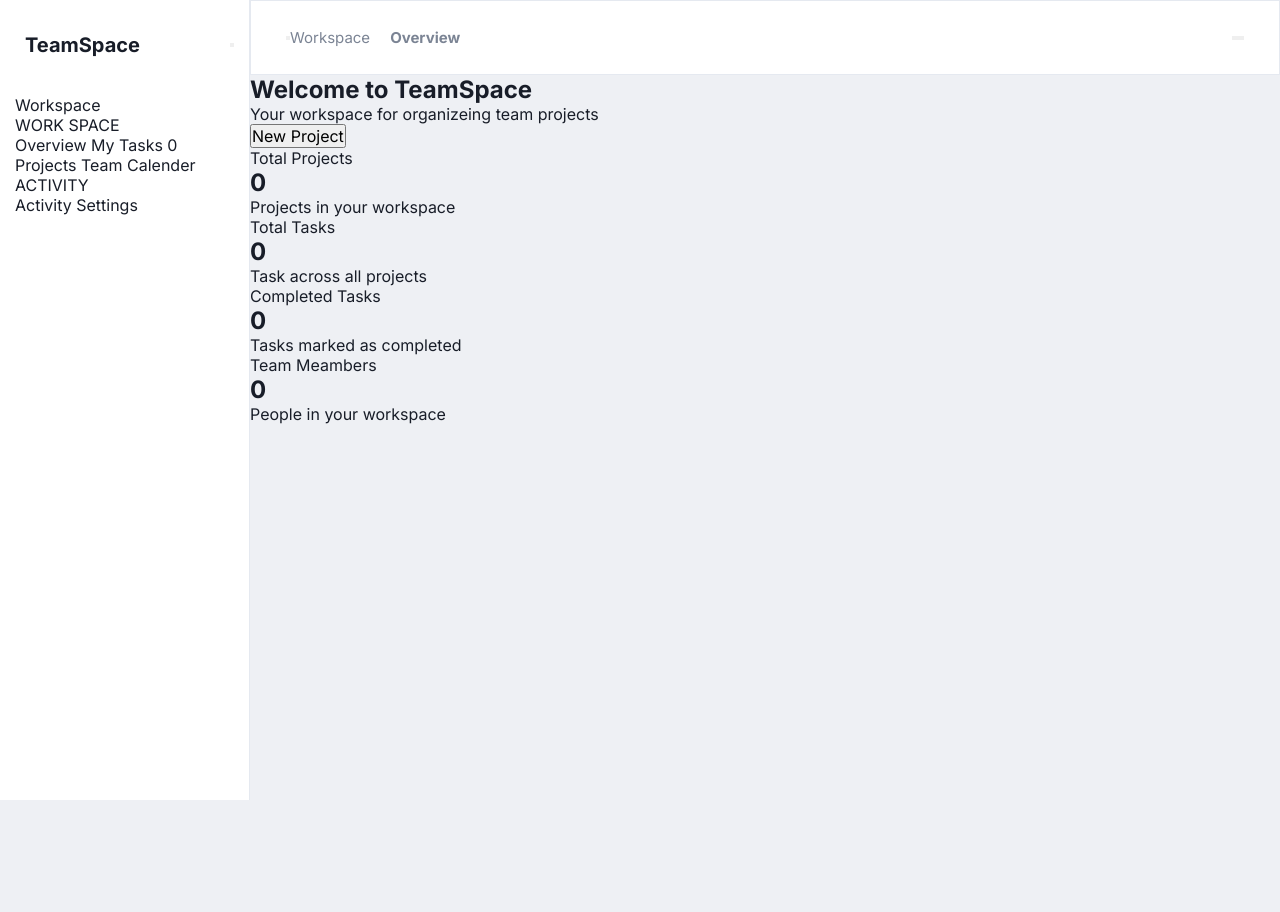
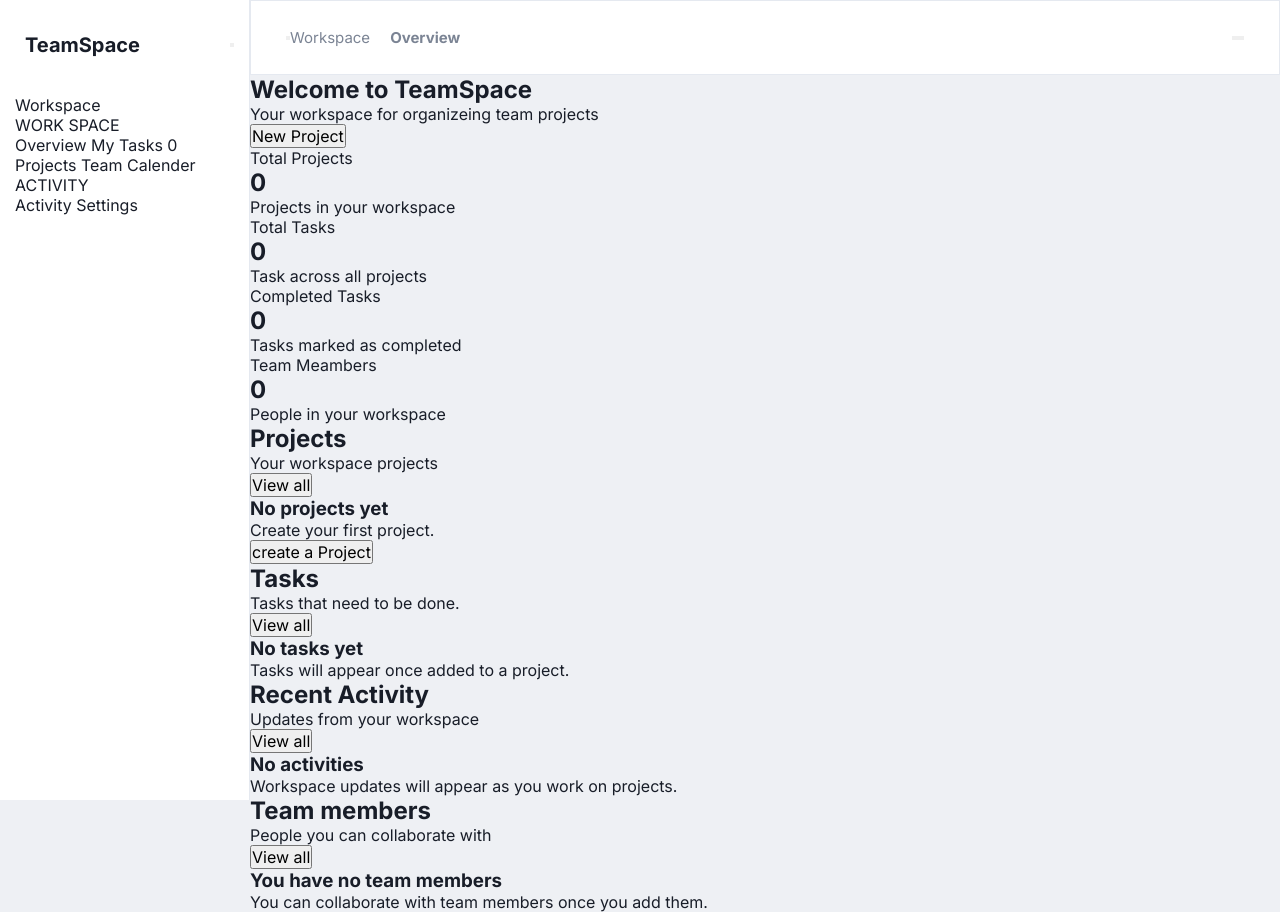
Before and after one commit to sabenri/TeamSpace, a plain HTML site: page index.html in a window 1280 px wide. Before the commit the page ends 800 px from the top, so only its background shows below. Drawn offline with Linux system fonts and the light colour scheme.

Commit message:
added full base html

```diff
--- a/index.html
+++ b/index.html
@@ -156,16 +156,88 @@
             </article>
         </section>
 
+        <div class="Dashboard-grid">
+            <section class = "panel projects-panel">
+                <div class="panel-header">
+                    <div>
+                        <h2>Projects</h2>
+                        <p>Your workspace projects</p>
+                    </div>
+                    <button class="text-button" data-page-link="projects">View all</button>
+                </div>
 
+                <div id="projects-container" class="empty-state">
+                    <div class="empty-icon"><i data-lucide="floder-plus"></i></div>
+                    <h3>No projects yet</h3>
+                    <p>Create your first project.</p>
+                    <button class="secondary-button" id="empty-new-project">
+                        <i data-lucide="plus"></i> create a Project
+                    </button>
+                </div>
+            </section>
 
+            <section class="panel task-panel">
+                <div class="panel-header">
+                    <div>
+                        <h2>Tasks</h2>
+                        <p> Tasks that need to be done.</p>
+                    </div>
 
+                    <button class="text-button" data-page-link="my tasks">
+                        View all
+                    </button>
+                </div>
+
+                <div id="tasks-container" class="empty-state">
+                    <div class="empty-icon"><i data-lucide="clipboard-check"></i></div>
+                    <h3>No tasks yet</h3>
+                    <P> Tasks will appear once added to a project.</P>
+                </div>
+            </section>
+
+            <section class="panel activity-panel">
+                <div class="panel-header">
+                    <div>
+                        <h2>Recent Activity</h2>
+                        <p> Updates from your workspace</p>
+                    </div>
+                     <button class="text-button" data-page-link="activity">
+                        View all
+                    </button>
+                </div>
+
+                <div id="activity-container" class="empty-state compact-empty">
+                    <div class="empty-icon"><i data-lucide="notebook-pen"></i></div>
+                    <h3>No activities</h3>
+                    <P> Workspace updates will appear as you work on projects.</P>
+                </div>
+            </section>
+
+            <section class="panel team-panel">
+                <div class="panel-header">
+                    <div>
+                        <h2>Team members</h2>
+                        <p> People you can collaborate with</p>
+                    </div>
+                     <button class="text-button" data-page-link="team">
+                        View all
+                    </button>
+                </div>
+
+                <div id="activity-container" class="empty-state compact-empty">
+                    <div class="empty-icon"><i data-lucide="user-plus"></i></div>
+                    <h3>You have no team members</h3>
+                    <P>You can collaborate with team members once you add them.</P>
+                </div>
+            </section>
+        </div>
     </section>
-
 </main>
 
         </div>
 
     </div>
-
+    <div class="toast" id="toast" role="status" aria-live="polite"></div>
+    <script src="app.js"></script>
 </body>
 </html>
```
Also changed, not shown: app.js (added).
